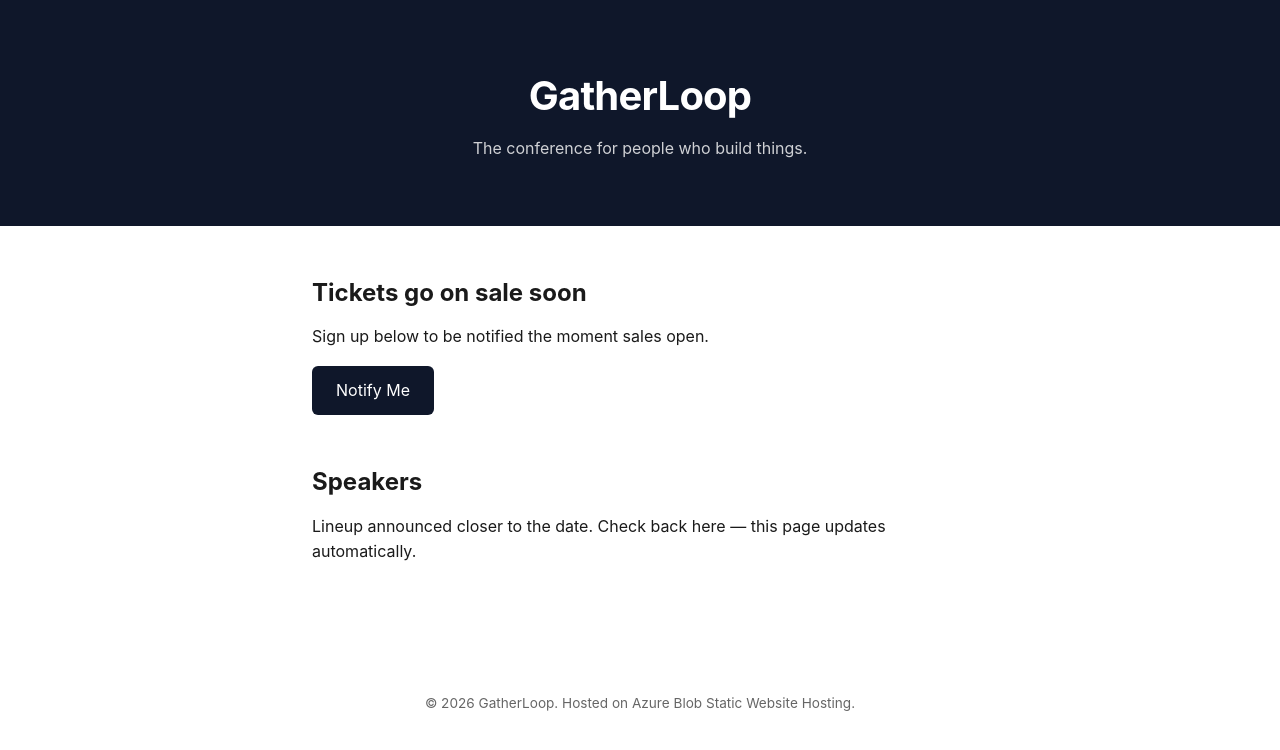
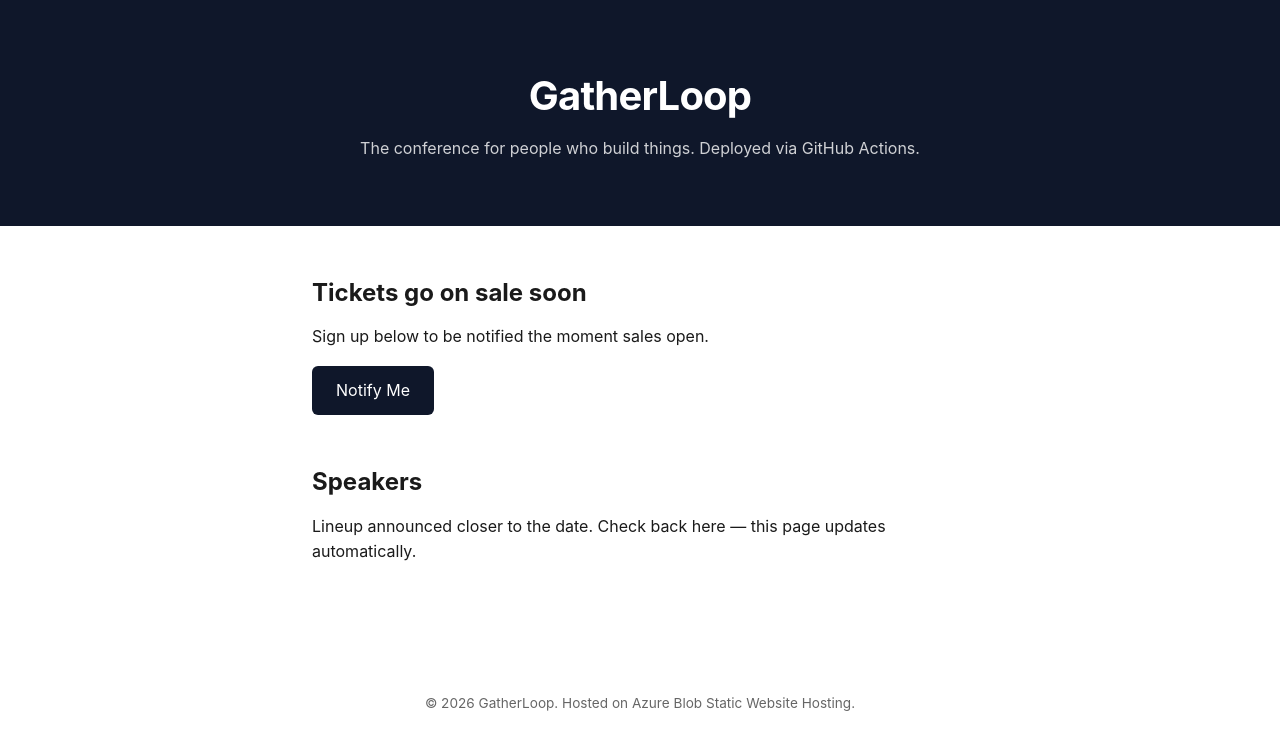
Before and after one commit to Heldimz/capstone-gatherloop, a plain HTML site: page site/index.html in a window 1280 px wide. Drawn offline with Linux system fonts and the light colour scheme.

Commit message:
Test auto-deploy via GitHub Actions

```diff
--- a/site/index.html
+++ b/site/index.html
@@ -9,7 +9,7 @@
 <body>
   <header>
     <h1>GatherLoop</h1>
-    <p>The conference for people who build things.</p>
+    <p>The conference for people who build things. Deployed via GitHub Actions.</p>
   </header>
 
   <main>
```
